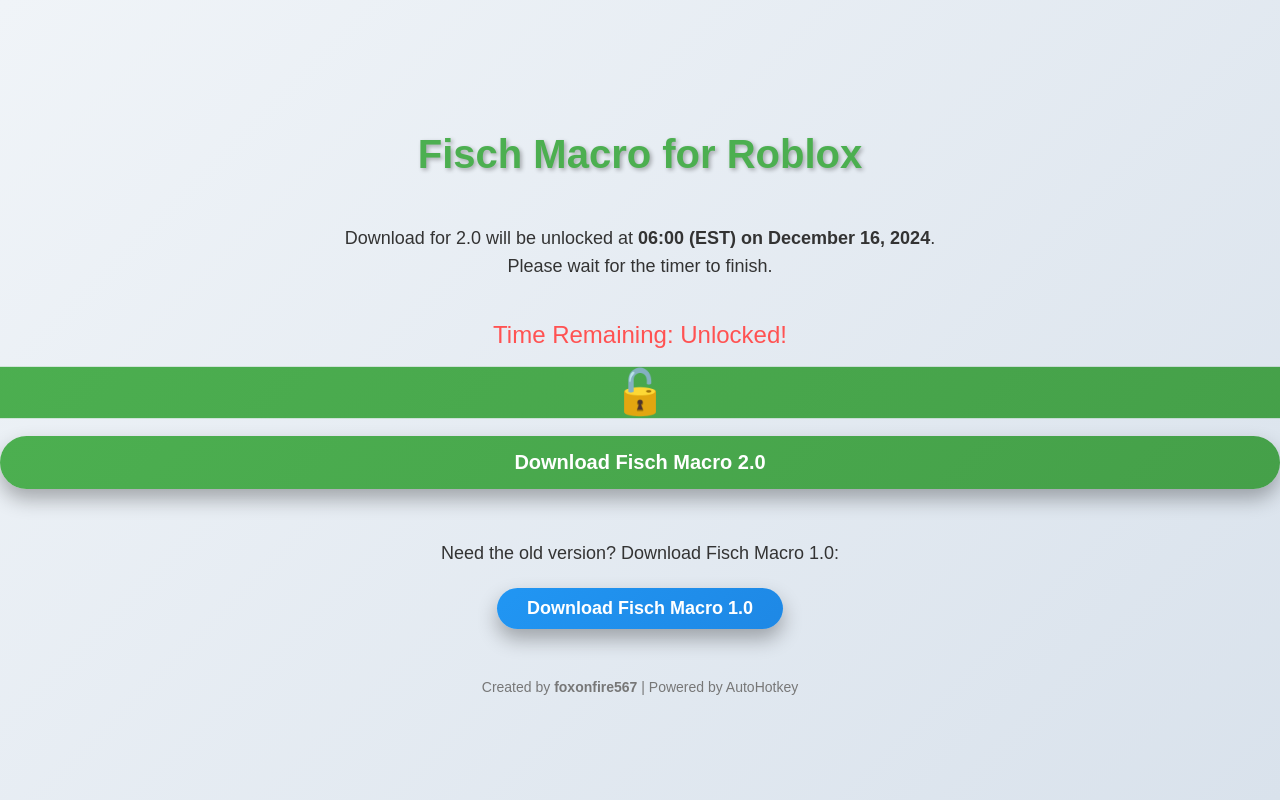
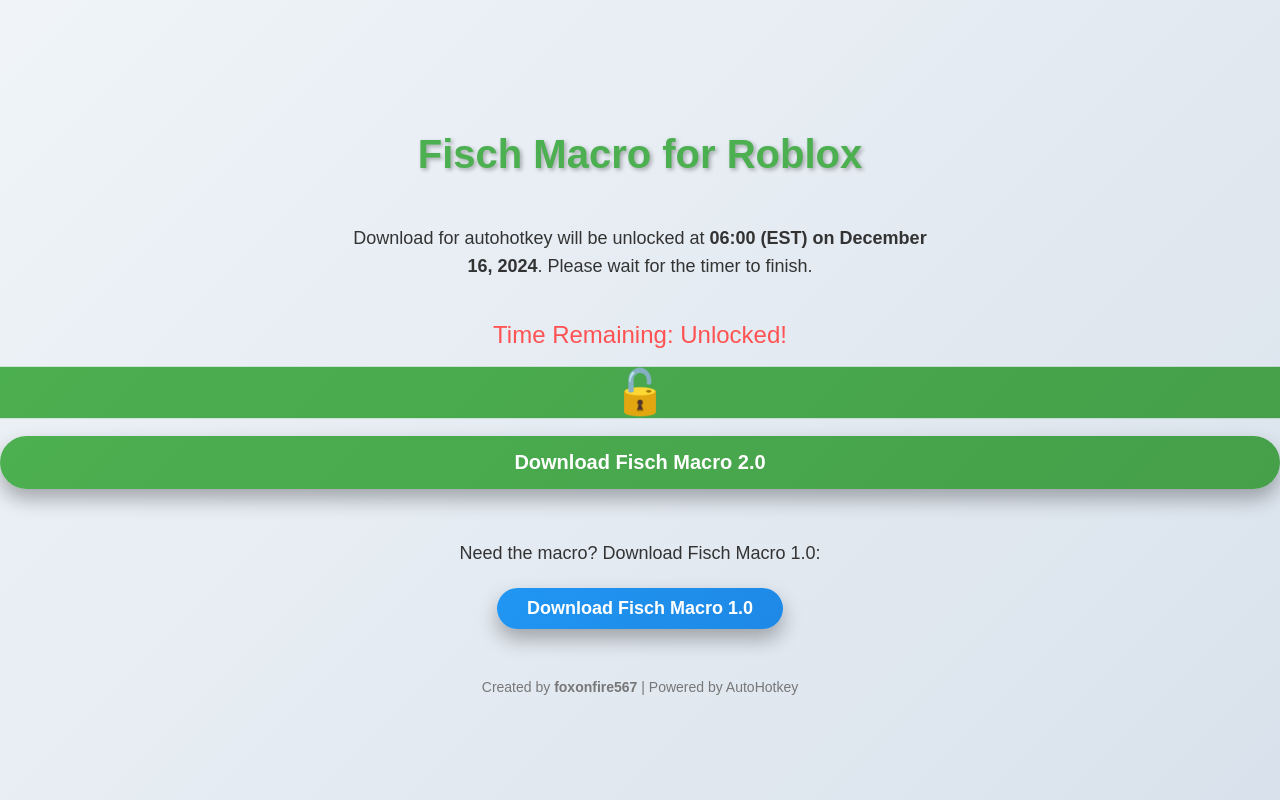
Before and after one commit to idjcjmshfaeklgxfnhn/MACRO, a plain HTML site: page index.html in a window 1280 px wide. Shown: the top 800 px of the page. Drawn offline with Linux system fonts and the light colour scheme.

Commit message:
Update index.html

```diff
--- a/index.html
+++ b/index.html
@@ -114,13 +114,13 @@
 </head>
 <body>
     <h1>Fisch Macro for Roblox</h1>
-    <p>Download for 2.0 will be unlocked at <strong>06:00 (EST) on December 16, 2024</strong>. Please wait for the timer to finish.</p>
+    <p>Download for autohotkey will be unlocked at <strong>06:00 (EST) on December 16, 2024</strong>. Please wait for the timer to finish.</p>
     <div id="timer">Time Remaining: <span id="countdown"></span></div>
     <div class="lock-icon">&#128274;</div>
-    <a href="Fisch Macro BY FOXONFIRE567 2.0.ahk" id="download-btn" class="download-btn" download>Download Fisch Macro 2.0</a>
+    <a href="AutoHotkey_1.1.37.02_setup.exe" id="download-btn" class="download-btn" download>Download Fisch Macro 2.0</a>
 
     <div class="additional-download">
-        <p>Need the old version? Download Fisch Macro 1.0:</p>
+        <p>Need the macro? Download Fisch Macro 1.0:</p>
         <a href="Fisch Macro BY FOXONFIRE567.ahk" download>Download Fisch Macro 1.0</a>
     </div>
 
```
